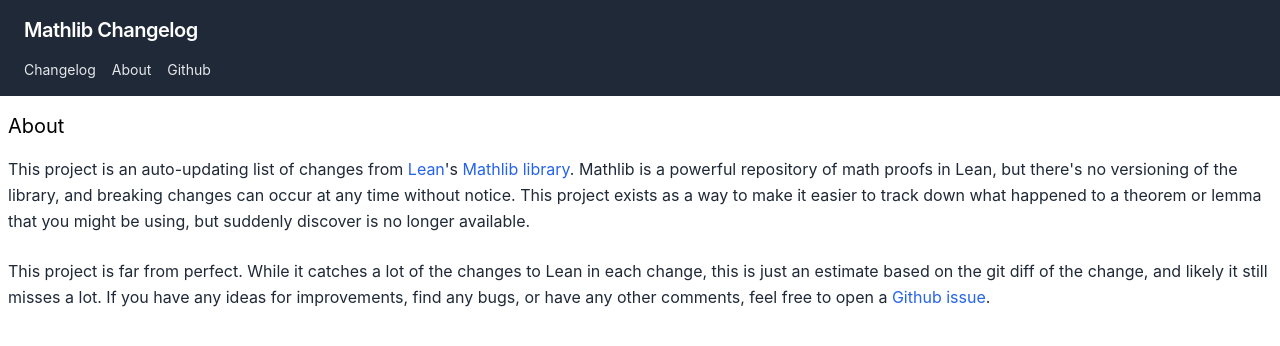
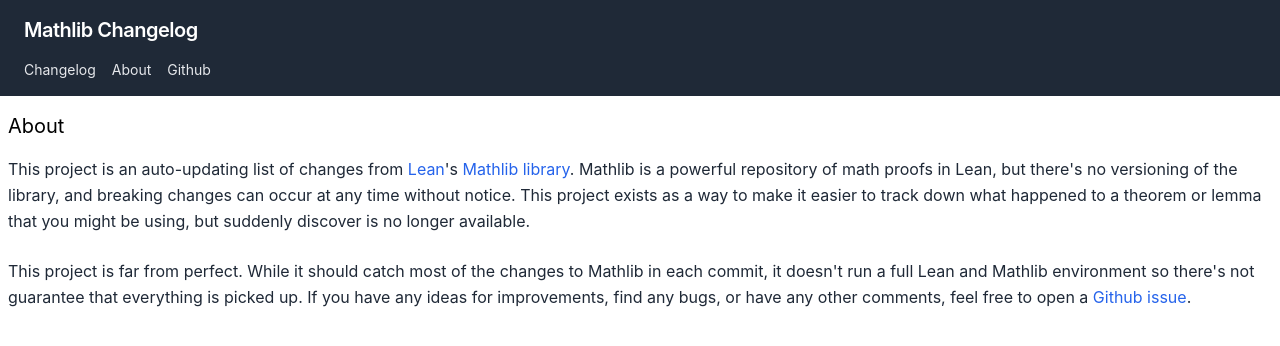
Before and after one commit to chanind/mathlib-changelog, a Next.js app in the folder website/: page /about in a window 1280 px wide. Shown: the top 346 px of the page. Built offline with nearby package versions, Linux system fonts and the light colour scheme.

Commit message:
tweaking about page

```diff
--- a/website/pages/about.tsx
+++ b/website/pages/about.tsx
@@ -22,11 +22,11 @@ const About: NextPage = () => {
           might be using, but suddenly discover is no longer available.
         </p>
         <p className="mt-4 text-base leading-relaxed text-gray-800">
-          This project is far from perfect. While it catches a lot of the
-          changes to Lean in each change, this is just an estimate based on the
-          git diff of the change, and likely it still misses a lot. If you have
-          any ideas for improvements, find any bugs, or have any other comments,
-          feel free to open a{" "}
+          This project is far from perfect. While it should catch most of the
+          changes to Mathlib in each commit, it doesn&apos;t run a full Lean and
+          Mathlib environment so there&apos;s not guarantee that everything is
+          picked up. If you have any ideas for improvements, find any bugs, or
+          have any other comments, feel free to open a{" "}
           <a
             href="https://github.com/chanind/mathlib-changelog/issues"
             className="text-blue-600 hover:underline"
```
